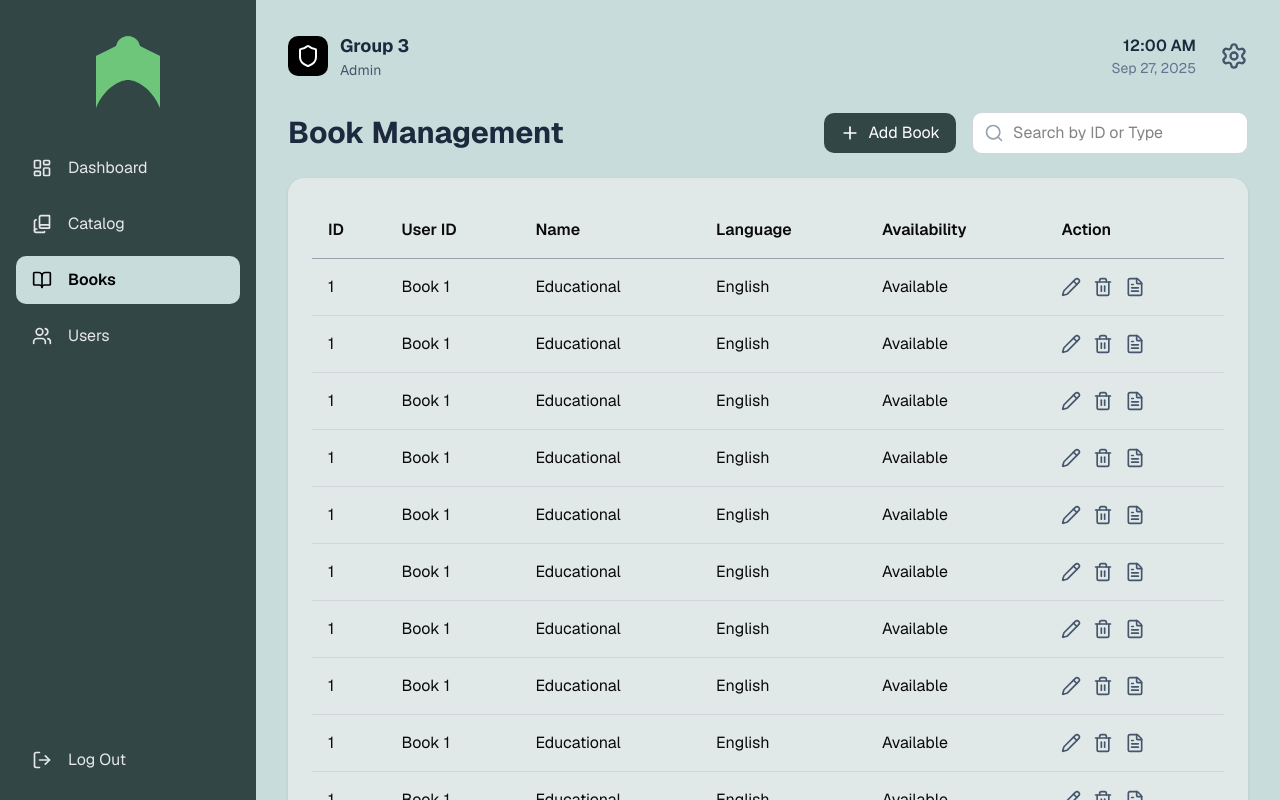
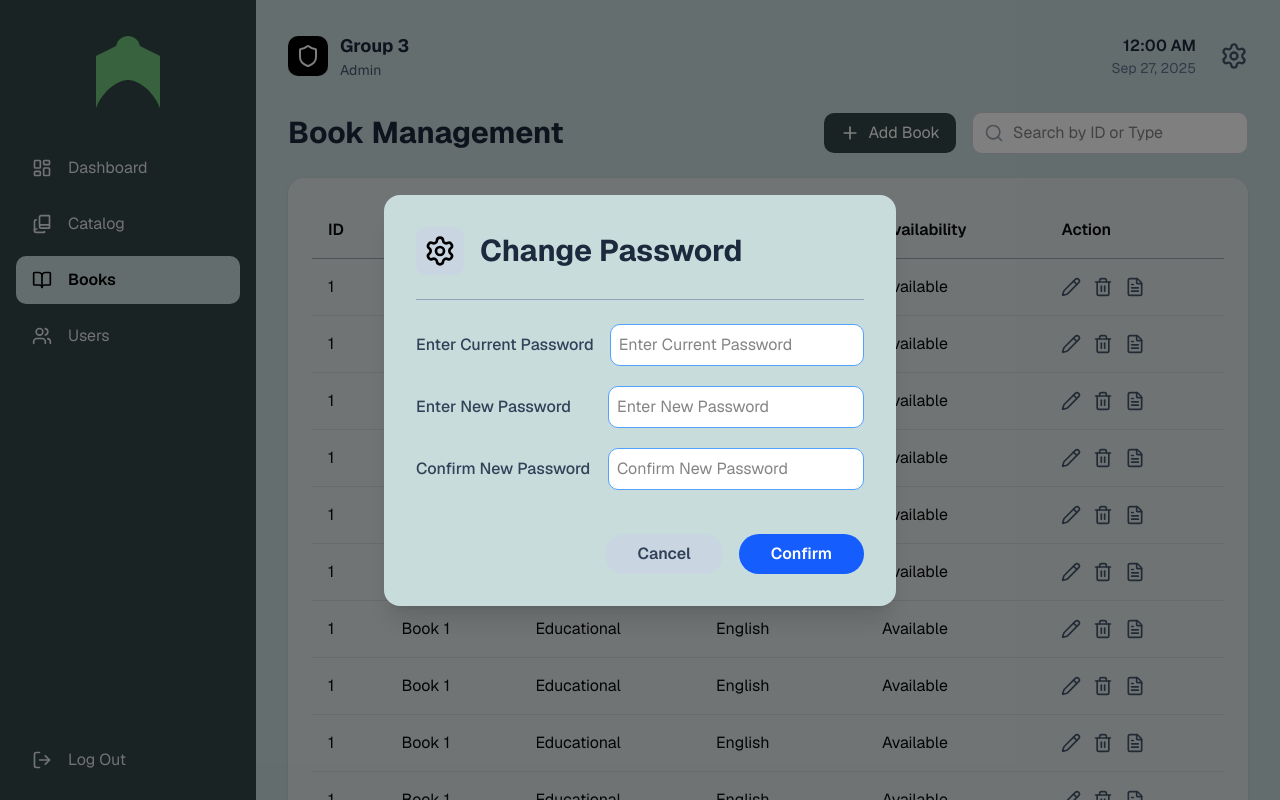
Before and after one commit to johnpaulpatigas/LibraryManagementSystem, a Next.js app in the folder client/: page /books in a window 1280 px wide. Both pictures are taken after a click on the button 1234 px from the left and 56 px from the top of the page. Built offline with nearby package versions, Linux system fonts and the light colour scheme.

Commit message:
Change password modal

```diff
--- a/client/app/books/page.tsx
+++ b/client/app/books/page.tsx
@@ -1,4 +1,5 @@
 "use client";
+import ChangePasswordModal from "@/components/ChangePasswordModal";
 import {
   BookCopy,
   BookOpen,
@@ -14,6 +15,7 @@ import {
   Users,
 } from "lucide-react";
 import Link from "next/link";
+import { useState } from "react";
 
 const books = Array(12).fill({
   id: 1,
@@ -85,7 +87,7 @@ const Sidebar = () => {
   );
 };
 
-const PageHeader = () => (
+const PageHeader = ({ onSettingsClick }: { onSettingsClick: () => void }) => (
   <div className="flex items-center justify-between">
     <div className="flex items-center gap-3">
       <div className="rounded-lg bg-black p-2">
@@ -101,7 +103,10 @@ const PageHeader = () => (
         <p className="font-semibold text-slate-800">12:00 AM</p>
         <p className="text-sm text-slate-500">Sep 27, 2025</p>
       </div>
-      <button className="text-slate-600 hover:text-slate-900">
+      <button
+        onClick={onSettingsClick}
+        className="text-slate-600 hover:text-slate-900"
+      >
         <Settings className="h-7 w-7" />
       </button>
     </div>
@@ -109,11 +114,13 @@ const PageHeader = () => (
 );
 
 export default function BooksPage() {
+  const [isModalOpen, setIsModalOpen] = useState(false);
+
   return (
     <div className="flex h-screen bg-[#c8dcdc] font-sans">
       <Sidebar />
       <main className="flex flex-1 flex-col gap-8 overflow-y-auto p-8">
-        <PageHeader />
+        <PageHeader onSettingsClick={() => setIsModalOpen(true)} />
 
         <div className="flex flex-1 flex-col gap-6">
           <div className="flex items-center justify-between">
@@ -179,6 +186,10 @@ export default function BooksPage() {
           </div>
         </div>
       </main>
+
+      {isModalOpen && (
+        <ChangePasswordModal onClose={() => setIsModalOpen(false)} />
+      )}
     </div>
   );
 }
--- a/client/app/catalog/page.tsx
+++ b/client/app/catalog/page.tsx
@@ -1,19 +1,20 @@
 "use client";
-import { useState } from "react";
-import Link from "next/link";
-import Image from "next/image";
+import ChangePasswordModal from "@/components/ChangePasswordModal";
 import {
-  LayoutDashboard,
   BookCopy,
   BookOpen,
+  ChevronLeft,
+  FileText,
+  LayoutDashboard,
+  LogOut,
+  Search,
+  Settings,
+  Shield,
   Users,
-  LogOut,
-  Shield,
-  Settings,
-  Search,
-  FileText,
-  ChevronLeft,
 } from "lucide-react";
+import Image from "next/image";
+import Link from "next/link";
+import { useState } from "react";
 
 const borrowedBooksData = Array(12).fill({
   id: "001",
@@ -85,7 +86,7 @@ const Sidebar = () => {
   );
 };
 
-const PageHeader = () => (
+const PageHeader = ({ onSettingsClick }: { onSettingsClick: () => void }) => (
   <div className="flex items-center justify-between">
     <div className="flex items-center gap-3">
       <div className="rounded-lg bg-black p-2">
@@ -101,7 +102,10 @@ const PageHeader = () => (
         <p className="font-semibold text-slate-800">12:00 AM</p>
         <p className="text-sm text-slate-500">Sep 27, 2025</p>
       </div>
-      <button className="text-slate-600 hover:text-slate-900">
+      <button
+        onClick={onSettingsClick}
+        className="text-slate-600 hover:text-slate-900"
+      >
         <Settings className="h-7 w-7" />
       </button>
     </div>
@@ -111,6 +115,7 @@ const PageHeader = () => (
 export default function CatalogPage() {
   const [view, setView] = useState("initial");
   const [activeTab, setActiveTab] = useState("borrowed");
+  const [isModalOpen, setIsModalOpen] = useState(false);
 
   const handleShowTable = (tab: string) => {
     setActiveTab(tab);
@@ -125,7 +130,7 @@ export default function CatalogPage() {
     <div className="flex h-screen bg-[#c8dcdc] font-sans">
       <Sidebar />
       <main className="flex flex-1 flex-col gap-8 overflow-y-auto p-8">
-        <PageHeader />
+        <PageHeader onSettingsClick={() => setIsModalOpen(true)} />
 
         <div className="flex flex-1 flex-col gap-6">
           <div className="flex items-center justify-between">
@@ -217,6 +222,10 @@ export default function CatalogPage() {
           )}
         </div>
       </main>
+
+      {isModalOpen && (
+        <ChangePasswordModal onClose={() => setIsModalOpen(false)} />
+      )}
     </div>
   );
 }
--- a/client/app/dashboard/page.tsx
+++ b/client/app/dashboard/page.tsx
@@ -1,4 +1,5 @@
 "use client";
+import ChangePasswordModal from "@/components/ChangePasswordModal";
 import {
   BookCopy,
   BookOpen,
@@ -12,6 +13,7 @@ import {
 } from "lucide-react";
 import Link from "next/link";
 import type { FC, SVGProps } from "react";
+import { useState } from "react";
 
 const admins = [
   { id: 1, name: "Group 3", adminId: 1, active: true },
@@ -107,7 +109,11 @@ const Sidebar = () => {
   );
 };
 
-const DashboardHeader = () => (
+const DashboardHeader = ({
+  onSettingsClick,
+}: {
+  onSettingsClick: () => void;
+}) => (
   <div className="flex items-center justify-between">
     <div className="flex items-center gap-3">
       <div className="rounded-lg bg-black p-2">
@@ -123,7 +129,10 @@ const DashboardHeader = () => (
         <p className="font-semibold text-slate-800">12:00 AM</p>
         <p className="text-sm text-slate-500">Sep 27, 2025</p>
       </div>
-      <button className="text-slate-600 hover:text-slate-900">
+      <button
+        onClick={onSettingsClick}
+        className="text-slate-600 hover:text-slate-900"
+      >
         <Settings className="h-7 w-7" />
       </button>
     </div>
@@ -199,11 +208,13 @@ const OverdueBorrowersList = () => (
 );
 
 export default function DashboardPage() {
+  const [isModalOpen, setIsModalOpen] = useState(false);
+
   return (
     <div className="flex h-screen bg-[#c8dcdc] font-sans">
       <Sidebar />
       <main className="flex-1 space-y-8 overflow-y-auto p-8">
-        <DashboardHeader />
+        <DashboardHeader onSettingsClick={() => setIsModalOpen(true)} />
         <div className="grid grid-cols-1 gap-8 lg:grid-cols-2">
           <StatCard icon={User} title="Total User Base" value="150" />
           <StatCard icon={BookCopy} title="Total Book Count" value="1150" />
@@ -213,6 +224,10 @@ export default function DashboardPage() {
           <OverdueBorrowersList />
         </div>
       </main>
+
+      {isModalOpen && (
+        <ChangePasswordModal onClose={() => setIsModalOpen(false)} />
+      )}
     </div>
   );
 }
--- a/client/app/student/browse/page.tsx
+++ b/client/app/student/browse/page.tsx
@@ -1,4 +1,5 @@
 "use client";
+import ChangePasswordModal from "@/components/ChangePasswordModal";
 import {
   Book,
   BookMarked,
@@ -9,6 +10,7 @@ import {
   User,
 } from "lucide-react";
 import Link from "next/link";
+import { useState } from "react";
 
 const libraryBooks = [
   {
@@ -159,7 +161,11 @@ const StudentSidebar = () => {
   );
 };
 
-const StudentHeader = () => (
+const StudentHeader = ({
+  onSettingsClick,
+}: {
+  onSettingsClick: () => void;
+}) => (
   <div className="flex items-center justify-between">
     <div className="flex items-center gap-4">
       <User className="h-10 w-10 text-black" />
@@ -173,7 +179,10 @@ const StudentHeader = () => (
         <p className="font-semibold text-slate-800">12:00 AM</p>
         <p className="text-sm text-slate-500">Sep 27, 2025</p>
       </div>
-      <button className="text-slate-600 hover:text-slate-900">
+      <button
+        onClick={onSettingsClick}
+        className="text-slate-600 hover:text-slate-900"
+      >
         <Settings className="h-7 w-7" />
       </button>
     </div>
@@ -181,11 +190,13 @@ const StudentHeader = () => (
 );
 
 export default function BrowseBooksPage() {
+  const [isModalOpen, setIsModalOpen] = useState(false);
+
   return (
     <div className="flex h-screen bg-[#c8dcdc] font-sans">
       <StudentSidebar />
       <main className="flex flex-1 flex-col gap-8 overflow-y-auto p-8">
-        <StudentHeader />
+        <StudentHeader onSettingsClick={() => setIsModalOpen(true)} />
 
         <div className="flex flex-1 flex-col gap-6">
           <div className="flex items-center justify-between">
@@ -240,6 +251,10 @@ export default function BrowseBooksPage() {
           </div>
         </div>
       </main>
+
+      {isModalOpen && (
+        <ChangePasswordModal onClose={() => setIsModalOpen(false)} />
+      )}
     </div>
   );
 }
--- a/client/app/student/dashboard/page.tsx
+++ b/client/app/student/dashboard/page.tsx
@@ -1,4 +1,5 @@
 "use client";
+import ChangePasswordModal from "@/components/ChangePasswordModal";
 import {
   Book,
   BookMarked,
@@ -10,6 +11,7 @@ import {
   User,
 } from "lucide-react";
 import Link from "next/link";
+import { useState } from "react";
 
 const LibraryLogo = () => (
   <div className="flex justify-center py-8">
@@ -80,7 +82,11 @@ const StudentSidebar = () => {
   );
 };
 
-const StudentHeader = () => (
+const StudentHeader = ({
+  onSettingsClick,
+}: {
+  onSettingsClick: () => void;
+}) => (
   <div className="flex items-center justify-between">
     <div className="flex items-center gap-4">
       <User className="h-10 w-10 text-black" />
@@ -94,7 +100,10 @@ const StudentHeader = () => (
         <p className="font-semibold text-slate-800">12:00 AM</p>
         <p className="text-sm text-slate-500">Sep 27, 2025</p>
       </div>
-      <button className="text-slate-600 hover:text-slate-900">
+      <button
+        onClick={onSettingsClick}
+        className="text-slate-600 hover:text-slate-900"
+      >
         <Settings className="h-7 w-7" />
       </button>
     </div>
@@ -121,11 +130,13 @@ const NavCard = ({
 );
 
 export default function StudentDashboardPage() {
+  const [isModalOpen, setIsModalOpen] = useState(false);
+
   return (
     <div className="flex h-screen bg-[#c8dcdc] font-sans">
       <StudentSidebar />
       <main className="flex flex-1 flex-col gap-12 overflow-y-auto p-8">
-        <StudentHeader />
+        <StudentHeader onSettingsClick={() => setIsModalOpen(true)} />
 
         <div className="flex flex-1 items-start justify-center gap-12 pt-10">
           <div className="flex w-full max-w-md flex-col gap-8">
@@ -156,6 +167,10 @@ export default function StudentDashboardPage() {
           </div>
         </div>
       </main>
+
+      {isModalOpen && (
+        <ChangePasswordModal onClose={() => setIsModalOpen(false)} />
+      )}
     </div>
   );
 }
--- a/client/app/student/my-books/page.tsx
+++ b/client/app/student/my-books/page.tsx
@@ -1,18 +1,19 @@
 "use client";
+import ChangePasswordModal from "@/components/ChangePasswordModal";
+import {
+  Book,
+  BookMarked,
+  ChevronLeft,
+  FileText,
+  LayoutDashboard,
+  LogOut,
+  Search,
+  Settings,
+  User,
+} from "lucide-react";
+import Image from "next/image";
+import Link from "next/link";
 import { useState } from "react";
-import Link from "next/link";
-import Image from "next/image";
-import {
-  LayoutDashboard,
-  BookMarked,
-  Book,
-  LogOut,
-  User,
-  Settings,
-  Search,
-  FileText,
-  ChevronLeft,
-} from "lucide-react";
 
 const borrowedBooksData = Array(12).fill({
   id: "001",
@@ -99,7 +100,11 @@ const StudentSidebar = () => {
   );
 };
 
-const StudentHeader = () => (
+const StudentHeader = ({
+  onSettingsClick,
+}: {
+  onSettingsClick: () => void;
+}) => (
   <div className="flex items-center justify-between">
     <div className="flex items-center gap-4">
       <User className="h-10 w-10 text-black" />
@@ -113,7 +118,10 @@ const StudentHeader = () => (
         <p className="font-semibold text-slate-800">12:00 AM</p>
         <p className="text-sm text-slate-500">Sep 27, 2025</p>
       </div>
-      <button className="text-slate-600 hover:text-slate-900">
+      <button
+        onClick={onSettingsClick}
+        className="text-slate-600 hover:text-slate-900"
+      >
         <Settings className="h-7 w-7" />
       </button>
     </div>
@@ -123,6 +131,7 @@ const StudentHeader = () => (
 export default function MyBooksPage() {
   const [view, setView] = useState("initial");
   const [activeTab, setActiveTab] = useState("borrowed");
+  const [isModalOpen, setIsModalOpen] = useState(false);
 
   const handleShowTable = (tab: string) => {
     setActiveTab(tab);
@@ -140,7 +149,7 @@ export default function MyBooksPage() {
     <div className="flex h-screen bg-[#c8dcdc] font-sans">
       <StudentSidebar />
       <main className="flex flex-1 flex-col gap-8 overflow-y-auto p-8">
-        <StudentHeader />
+        <StudentHeader onSettingsClick={() => setIsModalOpen(true)} />
 
         <div className="flex flex-1 flex-col gap-6">
           <div className="flex items-center justify-between">
@@ -238,6 +247,10 @@ export default function MyBooksPage() {
           )}
         </div>
       </main>
+
+      {isModalOpen && (
+        <ChangePasswordModal onClose={() => setIsModalOpen(false)} />
+      )}
     </div>
   );
 }
--- a/client/app/users/page.tsx
+++ b/client/app/users/page.tsx
@@ -14,6 +14,8 @@ import {
   Users,
 } from "lucide-react";
 import Link from "next/link";
+import ChangePasswordModal from "@/components/ChangePasswordModal";
+import { useState } from "react";
 
 const users = Array(12).fill({
   id: 1,
@@ -84,7 +86,7 @@ const Sidebar = () => {
   );
 };
 
-const PageHeader = () => (
+const PageHeader = ({ onSettingsClick }: { onSettingsClick: () => void }) => (
   <div className="flex items-center justify-between">
     <div className="flex items-center gap-3">
       <div className="rounded-lg bg-black p-2">
@@ -100,7 +102,10 @@ const PageHeader = () => (
         <p className="font-semibold text-slate-800">12:00 AM</p>
         <p className="text-sm text-slate-500">Sep 27, 2025</p>
       </div>
-      <button className="text-slate-600 hover:text-slate-900">
+      <button
+        onClick={onSettingsClick}
+        className="text-slate-600 hover:text-slate-900"
+      >
         <Settings className="h-7 w-7" />
       </button>
     </div>
@@ -108,11 +113,13 @@ const PageHeader = () => (
 );
 
 export default function UsersPage() {
+  const [isModalOpen, setIsModalOpen] = useState(false);
+
   return (
     <div className="flex h-screen bg-[#c8dcdc] font-sans">
       <Sidebar />
       <main className="flex flex-1 flex-col gap-8 overflow-y-auto p-8">
-        <PageHeader />
+        <PageHeader onSettingsClick={() => setIsModalOpen(true)} />
 
         <div className="flex flex-1 flex-col gap-6">
           <div className="flex items-center justify-between">
@@ -176,6 +183,10 @@ export default function UsersPage() {
           </div>
         </div>
       </main>
+
+      {isModalOpen && (
+        <ChangePasswordModal onClose={() => setIsModalOpen(false)} />
+      )}
     </div>
   );
 }
--- /dev/null
+++ b/client/components/ChangePasswordModal.tsx
@@ -0,0 +1,101 @@
+"use client";
+import { Settings } from "lucide-react";
+
+interface ChangePasswordModalProps {
+  onClose: () => void;
+}
+
+export default function ChangePasswordModal({
+  onClose,
+}: ChangePasswordModalProps) {
+  const handleModalContentClick = (e: React.MouseEvent) => {
+    e.stopPropagation();
+  };
+
+  const handleSubmit = (e: React.FormEvent) => {
+    e.preventDefault();
+    console.log("Password change form submitted");
+    onClose();
+  };
+
+  return (
+    <div
+      onClick={onClose}
+      className="bg-opacity-60 fixed inset-0 z-50 flex items-center justify-center bg-black/50"
+    >
+      <div
+        onClick={handleModalContentClick}
+        className="w-full max-w-lg rounded-2xl bg-[#c8dcdc] p-8 shadow-xl"
+      >
+        <div className="flex items-center gap-4">
+          <div className="rounded-lg bg-slate-300 p-2">
+            <Settings className="h-8 w-8 text-black" />
+          </div>
+          <h2 className="text-3xl font-bold text-slate-800">Change Password</h2>
+        </div>
+        <hr className="my-6 border-slate-400" />
+
+        <form onSubmit={handleSubmit} className="space-y-5">
+          <div className="flex items-center justify-between gap-4">
+            <label
+              htmlFor="currentPassword"
+              className="font-medium whitespace-nowrap text-slate-700"
+            >
+              Enter Current Password
+            </label>
+            <input
+              id="currentPassword"
+              type="password"
+              placeholder="Enter Current Password"
+              className="w-64 rounded-lg border border-blue-400 bg-white p-2 focus:ring-2 focus:ring-blue-500 focus:outline-none"
+            />
+          </div>
+          <div className="flex items-center justify-between gap-4">
+            <label
+              htmlFor="newPassword"
+              className="font-medium whitespace-nowrap text-slate-700"
+            >
+              Enter New Password
+            </label>
+            <input
+              id="newPassword"
+              type="password"
+              placeholder="Enter New Password"
+              className="w-64 rounded-lg border border-blue-400 bg-white p-2 focus:ring-2 focus:ring-blue-500 focus:outline-none"
+            />
+          </div>
+          <div className="flex items-center justify-between gap-4">
+            <label
+              htmlFor="confirmNewPassword"
+              className="font-medium whitespace-nowrap text-slate-700"
+            >
+              Confirm New Password
+            </label>
+            <input
+              id="confirmNewPassword"
+              type="password"
+              placeholder="Confirm New Password"
+              className="w-64 rounded-lg border border-blue-400 bg-white p-2 focus:ring-2 focus:ring-blue-500 focus:outline-none"
+            />
+          </div>
+
+          <div className="flex justify-end gap-4 pt-6">
+            <button
+              type="button"
+              onClick={onClose}
+              className="rounded-full bg-slate-300 px-8 py-2 font-semibold text-slate-700 transition-colors hover:bg-slate-400"
+            >
+              Cancel
+            </button>
+            <button
+              type="submit"
+              className="rounded-full bg-blue-600 px-8 py-2 font-semibold text-white transition-colors hover:bg-blue-700"
+            >
+              Confirm
+            </button>
+          </div>
+        </form>
+      </div>
+    </div>
+  );
+}
```
